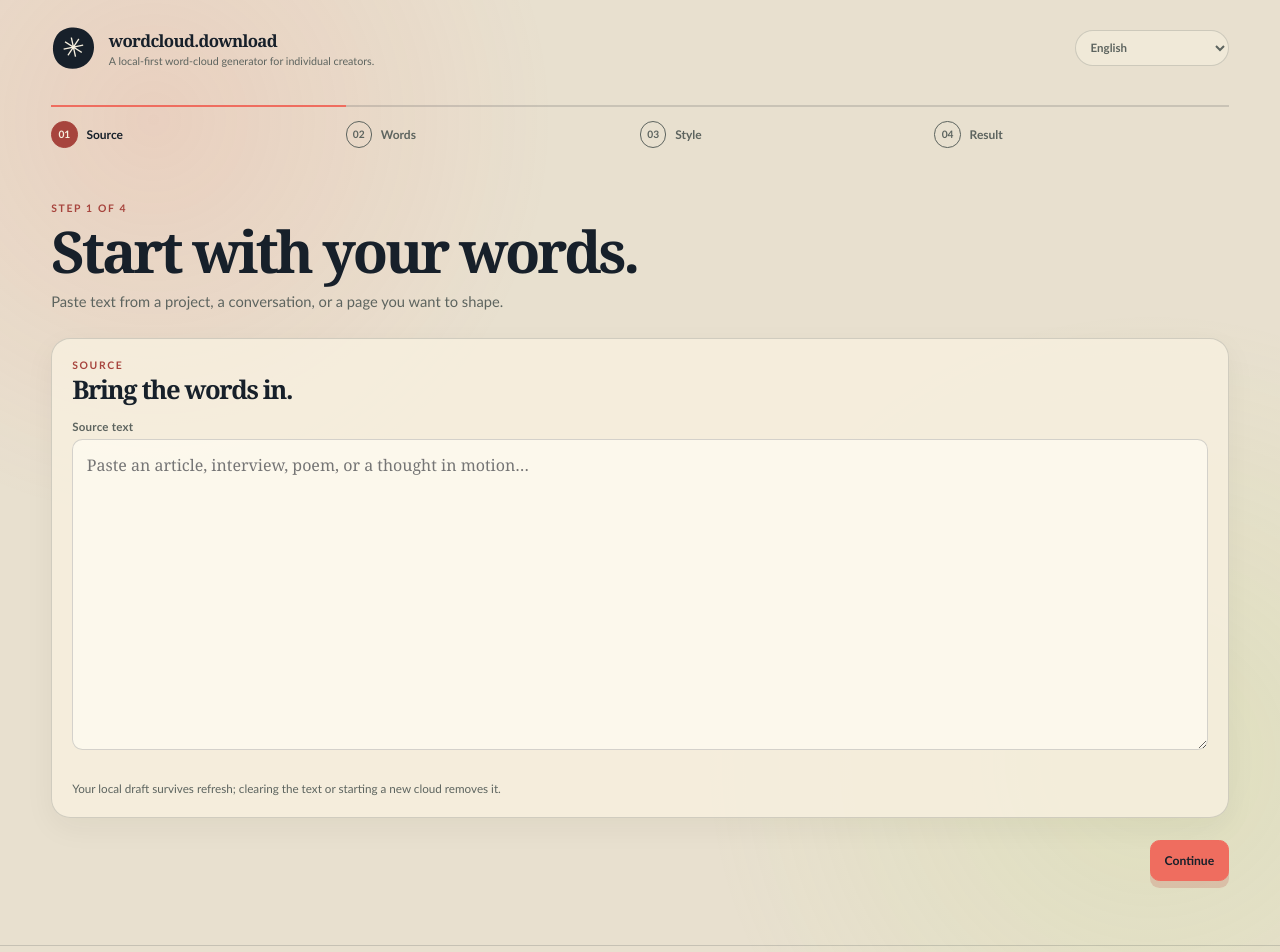
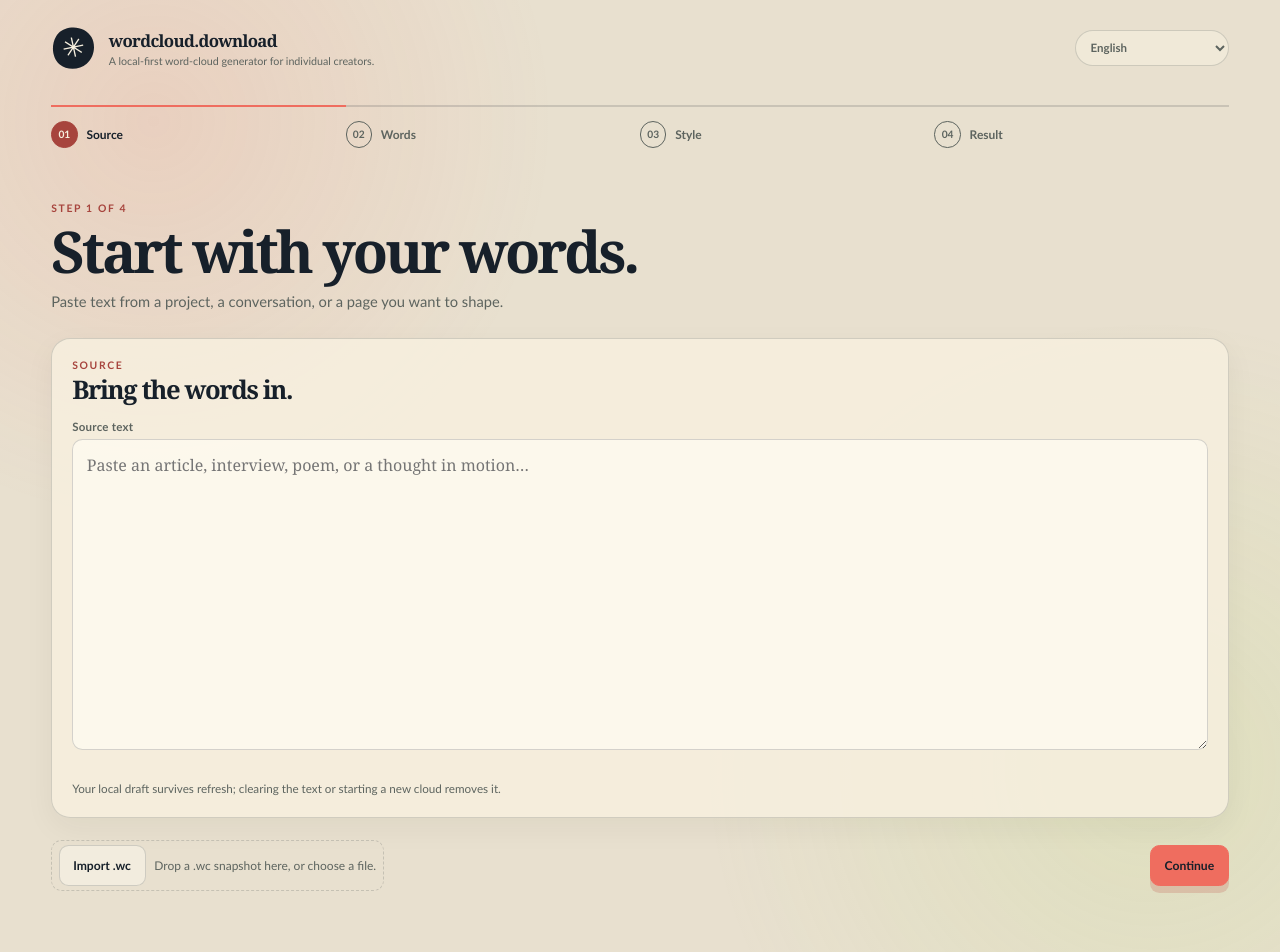
Before and after one commit to dytsou/wordcloud, a React (Vite) app: page /create/source in a window 1280 px wide. Shown: the top 952 px of the page. Built offline with nearby package versions, Linux system fonts and the light colour scheme.

Commit message:
feat: add import .wc file in create-source page

```diff
--- a/src/App.tsx
+++ b/src/App.tsx
@@ -1,4 +1,4 @@
-import type { ChangeEvent, FormEvent } from "react";
+import type { FormEvent } from "react";
 import { useCallback, useEffect, useMemo, useRef, useState } from "react";
 import {
   createInitialEditorState,
@@ -38,6 +38,7 @@ import {
 import { CloudPreview } from "./components/CloudPreview";
 import { SharedImageRoute } from "./components/SharedImageRoute";
 import { SharePanel } from "./components/SharePanel";
+import { SnapshotImport } from "./components/SnapshotImport";
 import { SourcePanel } from "./components/SourcePanel";
 import { StatusAnnouncer } from "./components/StatusAnnouncer";
 import { StylePanel } from "./components/StylePanel";
@@ -1160,10 +1161,7 @@ export function App() {
   ]);
 
   const handleImport = useCallback(
-    async (event: ChangeEvent<HTMLInputElement>) => {
-      const file = event.target.files?.[0];
-      event.target.value = "";
-      if (!file) return;
+    async (file: File) => {
       invalidatePendingWork();
       const importGeneration = generationRef.current;
       try {
@@ -1445,7 +1443,8 @@ export function App() {
                   error={stepError ?? sourceLimitError}
                   onSourceChange={handleSourceChange}
                 />
-                <div className="wizard-actions wizard-actions-end">
+                <div className="wizard-actions source-actions">
+                  <SnapshotImport onImport={handleImport} />
                   <button className="button button-primary" type="submit">
                     {t("wizardContinue")}
                   </button>
@@ -1573,7 +1572,6 @@ export function App() {
                   onExportSvg={handleExportSvg}
                   onExportPng={handleExportPng}
                   exporting={exporting}
-                  onImport={handleImport}
                   onNewSource={handleNewSource}
                 />
                 {activeStep === "result" && (
@@ -1644,7 +1642,6 @@ export function App() {
                   onExportSvg={handleExportSvg}
                   onExportPng={handleExportPng}
                   exporting={exporting}
-                  onImport={handleImport}
                   onNewSource={handleNewSource}
                 />
               </div>
--- a/src/components/SharePanel.tsx
+++ b/src/components/SharePanel.tsx
@@ -1,5 +1,4 @@
-import type { ChangeEvent } from "react";
-import { useRef, useState } from "react";
+import { useState } from "react";
 import { SNAPSHOT_FILE_EXTENSION } from "../core/file-snapshot";
 import { useI18n } from "../i18n";
 
@@ -26,7 +25,6 @@ interface SharePanelProps {
   readonly onExportSvg: () => void;
   readonly onExportPng: () => void;
   readonly exporting?: boolean;
-  readonly onImport: (event: ChangeEvent<HTMLInputElement>) => void;
   readonly onNewSource: () => void;
 }
 
@@ -53,14 +51,11 @@ export function SharePanel({
   onExportSvg,
   onExportPng,
   exporting = false,
-  onImport,
   onNewSource,
 }: SharePanelProps) {
-  const inputRef = useRef<HTMLInputElement>(null);
   const { t } = useI18n();
   const [selectedVersion, setSelectedVersion] = useState<"v1" | "v2">("v2");
 
-  const hasShareUrl = Boolean(shareUrl || shareUrlV2);
   const hasV1Output = Boolean(
     shareUrl || shareErrorV1 || (pngShareUrlV1 && svgShareUrlV1),
   );
@@ -123,6 +118,14 @@ export function SharePanel({
           onClick={onExportPng}
         >
           {exporting ? t("downloadingPng") : t("downloadPng")}
+        </button>
+        <button
+          className="button button-quiet"
+          type="button"
+          disabled={disabled || exporting}
+          onClick={onDownload}
+        >
+          {t("downloadSnapshot", { extension: SNAPSHOT_FILE_EXTENSION })}
         </button>
       </div>
 
@@ -241,36 +244,6 @@ export function SharePanel({
           {shareError}
         </p>
       )}
-      {(hasShareUrl || shareError || shareErrorV1 || shareErrorV2) && (
-        <div className="file-actions">
-          <button
-            className="button button-quiet"
-            type="button"
-            disabled={disabled || exporting}
-            onClick={onDownload}
-          >
-            {t("downloadSnapshot", { extension: SNAPSHOT_FILE_EXTENSION })}
-          </button>
-          {hasShareUrl && (
-            <>
-              <button
-                className="button button-quiet"
-                type="button"
-                onClick={() => inputRef.current?.click()}
-              >
-                {t("importSnapshot", { extension: SNAPSHOT_FILE_EXTENSION })}
-              </button>
-              <input
-                ref={inputRef}
-                className="sr-only"
-                type="file"
-                accept={`${SNAPSHOT_FILE_EXTENSION},application/octet-stream,text/plain`}
-                onChange={onImport}
-              />
-            </>
-          )}
-        </div>
-      )}
     </section>
   );
   return (
--- /dev/null
+++ b/src/components/SnapshotImport.tsx
@@ -0,0 +1,81 @@
+import type { ChangeEvent, DragEvent } from "react";
+import { useRef, useState } from "react";
+import { SNAPSHOT_FILE_EXTENSION } from "../core/file-snapshot";
+import { useI18n } from "../i18n";
+
+interface SnapshotImportProps {
+  readonly onImport: (file: File) => void;
+}
+
+export function SnapshotImport({ onImport }: SnapshotImportProps) {
+  const { t } = useI18n();
+  const inputRef = useRef<HTMLInputElement>(null);
+  const dragDepthRef = useRef(0);
+  const [isDragActive, setIsDragActive] = useState(false);
+
+  const handleFileChange = (event: ChangeEvent<HTMLInputElement>) => {
+    const file = event.target.files?.[0];
+    event.target.value = "";
+    if (file) onImport(file);
+  };
+
+  const handleDragEnter = (event: DragEvent<HTMLDivElement>) => {
+    event.preventDefault();
+    dragDepthRef.current += 1;
+    setIsDragActive(true);
+  };
+
+  const handleDragLeave = (event: DragEvent<HTMLDivElement>) => {
+    event.preventDefault();
+    dragDepthRef.current = Math.max(0, dragDepthRef.current - 1);
+    if (dragDepthRef.current === 0) setIsDragActive(false);
+  };
+
+  const handleDrop = (event: DragEvent<HTMLDivElement>) => {
+    event.preventDefault();
+    dragDepthRef.current = 0;
+    setIsDragActive(false);
+    const file = event.dataTransfer.files[0];
+    if (file) onImport(file);
+  };
+
+  return (
+    <div
+      className={
+        isDragActive
+          ? "snapshot-import snapshot-import--active"
+          : "snapshot-import"
+      }
+      role="group"
+      aria-label={t("importSnapshot", { extension: SNAPSHOT_FILE_EXTENSION })}
+      onDragEnter={handleDragEnter}
+      onDragOver={(event) => {
+        event.preventDefault();
+        event.dataTransfer.dropEffect = "copy";
+      }}
+      onDragLeave={handleDragLeave}
+      onDrop={handleDrop}
+    >
+      <button
+        className="button button-quiet"
+        type="button"
+        onClick={() => inputRef.current?.click()}
+      >
+        {t("importSnapshot", { extension: SNAPSHOT_FILE_EXTENSION })}
+      </button>
+      <p className="snapshot-import-hint">
+        {isDragActive
+          ? t("snapshotDropActive", { extension: SNAPSHOT_FILE_EXTENSION })
+          : t("snapshotDropHint", { extension: SNAPSHOT_FILE_EXTENSION })}
+      </p>
+      <input
+        ref={inputRef}
+        className="sr-only"
+        type="file"
+        accept={`${SNAPSHOT_FILE_EXTENSION},application/octet-stream,text/plain`}
+        aria-label={t("importSnapshot", { extension: SNAPSHOT_FILE_EXTENSION })}
+        onChange={handleFileChange}
+      />
+    </div>
+  );
+}
--- a/src/i18n/messages/en.ts
+++ b/src/i18n/messages/en.ts
@@ -170,6 +170,8 @@ export const EN_MESSAGES = {
   downloadingPng: "Generating PNG…",
   downloadPng: "Download PNG",
   importSnapshot: "Import {{extension}}",
+  snapshotDropHint: "Drop a {{extension}} snapshot here, or choose a file.",
+  snapshotDropActive: "Release to import this {{extension}} snapshot.",
   newCloud: "＋ Start a new word cloud",
   newCloudDisabled: "← Start a new word cloud",
   indexHeading: "Word index",
--- a/src/i18n/messages/zh-Hant.ts
+++ b/src/i18n/messages/zh-Hant.ts
@@ -148,6 +148,8 @@ export const ZH_HANT_MESSAGES: MessageMap = {
   downloadingPng: "PNG 產生中⋯",
   downloadPng: "下載 PNG",
   importSnapshot: "匯入 {{extension}}",
+  snapshotDropHint: "將 {{extension}} 快照拖曳到這裡，或選取檔案。",
+  snapshotDropActive: "放開滑鼠即可匯入這個 {{extension}} 快照。",
   newCloud: "＋ 開始新的文字雲",
   newCloudDisabled: "← 開始新的文字雲",
   indexHeading: "詞語索引",
--- a/src/styles/theme.css
+++ b/src/styles/theme.css
@@ -328,6 +328,10 @@ textarea:focus-visible {
 
 .wizard-actions-end {
   justify-content: flex-end;
+}
+
+.source-actions {
+  flex-wrap: wrap;
 }
 
 .wizard-style-layout {
@@ -880,6 +884,34 @@ textarea {
   font-size: 1rem;
 }
 
+.snapshot-import {
+  display: flex;
+  flex-wrap: wrap;
+  align-items: center;
+  gap: 0.55rem;
+  margin: 0;
+  padding: 0.25rem 0.4rem;
+  border: 1px dashed var(--line);
+  border-radius: 0.65rem;
+  background: transparent;
+  transition:
+    border-color 160ms ease,
+    background 160ms ease;
+}
+
+.snapshot-import--active {
+  border-color: var(--coral);
+  background: rgb(239 109 95 / 10%);
+}
+
+.snapshot-import-hint {
+  flex: 1 1 12rem;
+  margin: 0;
+  color: var(--ink-soft);
+  font-size: 0.75rem;
+  line-height: 1.45;
+}
+
 .check-row {
   display: flex;
   gap: 1rem;
@@ -990,8 +1022,7 @@ input[type="checkbox"] {
   background: rgb(239 109 95 / 10%);
 }
 
-.share-actions,
-.file-actions {
+.share-actions {
   display: flex;
   flex-wrap: wrap;
   gap: 0.55rem;
```
